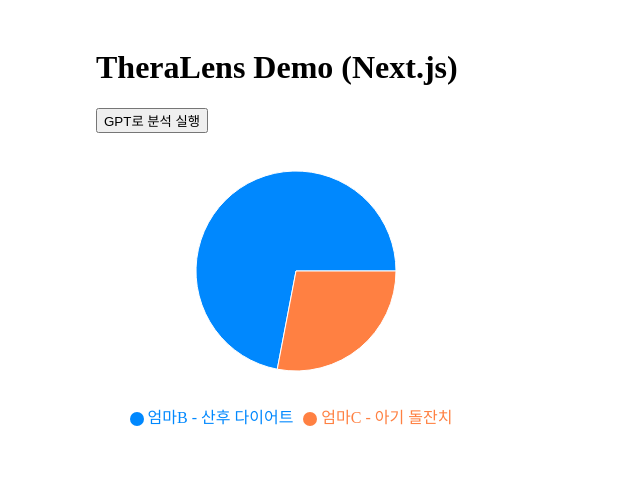
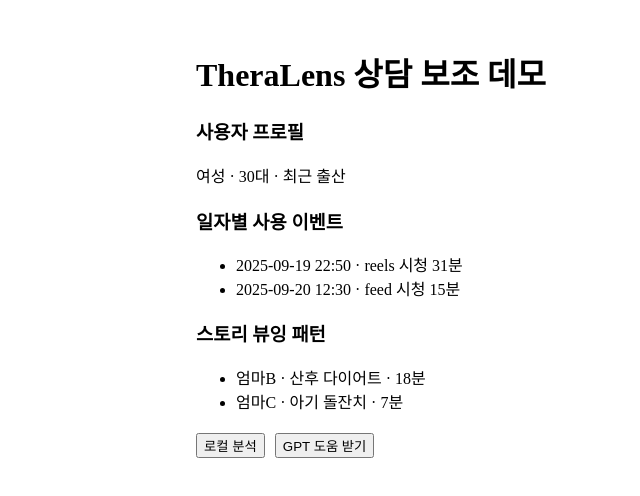
Before and after one commit to hyepark/therapy-app, a Next.js app: page / in a window 1280 px wide. Shown: the top 496 px of the page, without its empty margins (94-734 px from the left). Built offline with nearby package versions, Linux system fonts and the light colour scheme.

Commit message:
Update page.tsx

```diff
--- a/app/page.tsx
+++ b/app/page.tsx
@@ -1,27 +1,30 @@
 "use client";
 
 import { useState } from "react";
-import { PieChart, Pie, Cell, Tooltip, Legend } from "recharts";
 
 export default function Home() {
+  const [stories] = useState([
+    { user: "엄마B", topic: "산후 다이어트", minutes: 18 },
+    { user: "엄마C", topic: "아기 돌잔치", minutes: 7 },
+  ]);
+  const [events] = useState([
+    { ts: "2025-09-19 22:50", type: "reels", minutes: 31 },
+    { ts: "2025-09-20 12:30", type: "feed", minutes: 15 },
+  ]);
   const [result, setResult] = useState<any>(null);
   const [loading, setLoading] = useState(false);
 
-  const storyData = [
-    { name: "엄마B - 산후 다이어트", value: 18 },
-    { name: "엄마C - 아기 돌잔치", value: 7 },
-  ];
-
-  const COLORS = ["#0088FE", "#FF8042"];
-
-  const runAnalysis = async () => {
-    setLoading(true);
+  const runAnalysis = async (mode: "basic" | "gpt") => {
     try {
+      setLoading(true);
       const res = await fetch("/api/analyze", {
         method: "POST",
         headers: { "Content-Type": "application/json" },
         body: JSON.stringify({
           profile: { gender: "여성", age: 32, context: "최근 출산" },
+          stories,
+          events,
+          mode,
         }),
       });
       const data = await res.json();
@@ -34,38 +37,89 @@
   };
 
   return (
-    <div style={{ padding: 20, maxWidth: 900, margin: "0 auto" }}>
-      <h1>TheraLens Demo (Next.js)</h1>
+    <div style={{ padding: 20, maxWidth: 700, margin: "0 auto" }}>
+      <h1>TheraLens 상담 보조 데모</h1>
 
-      {/* 버튼 */}
-      <button onClick={runAnalysis} disabled={loading}>
-        {loading ? "분석 중..." : "GPT로 분석 실행"}
-      </button>
+      {/* 사용자 프로필 */}
+      <section style={{ marginBottom: 20 }}>
+        <h3>사용자 프로필</h3>
+        <p>여성 · 30대 · 최근 출산</p>
+      </section>
 
-      {/* 📊 그래프 1: 스토리별 시청 분포 */}
-      <PieChart width={400} height={300}>
-        <Pie
-          data={storyData}
-          cx="50%"
-          cy="50%"
-          labelLine={false}
-          outerRadius={100}
-          fill="#8884d8"
-          dataKey="value"
-        >
-          {storyData.map((entry, index) => (
-            <Cell key={`cell-${index}`} fill={COLORS[index % COLORS.length]} />
+      {/* 인스타그램 행동 데이터 */}
+      <section style={{ marginBottom: 20 }}>
+        <h3>일자별 사용 이벤트</h3>
+        <ul>
+          {events.map((e, i) => (
+            <li key={i}>
+              {e.ts} · {e.type} 시청 {e.minutes}분
+            </li>
           ))}
-        </Pie>
-        <Tooltip />
-        <Legend />
-      </PieChart>
+        </ul>
 
-      {/* 결과 출력 */}
+        <h3>스토리 뷰잉 패턴</h3>
+        <ul>
+          {stories.map((s, i) => (
+            <li key={i}>
+              {s.user} · {s.topic} · {s.minutes}분
+            </li>
+          ))}
+        </ul>
+      </section>
+
+      {/* 분석 버튼 */}
+      <div style={{ display: "flex", gap: 10 }}>
+        <button onClick={() => runAnalysis("basic")} disabled={loading}>
+          {loading ? "분석 중..." : "로컬 분석"}
+        </button>
+        <button onClick={() => runAnalysis("gpt")} disabled={loading}>
+          {loading ? "추론 중..." : "GPT 도움 받기"}
+        </button>
+      </div>
+
+      {/* 결과 카드 UI */}
       {result && (
-        <pre style={{ background: "#f7f7f7", padding: 12 }}>
-          {JSON.stringify(result, null, 2)}
-        </pre>
+        <section style={{ marginTop: 20 }}>
+          <h3>분석 결과</h3>
+          {result.error && (
+            <div
+              style={{
+                background: "#ffe6e6",
+                padding: 12,
+                borderRadius: 8,
+                marginBottom: 10,
+              }}
+            >
+              ❌ 오류: {result.error}
+            </div>
+          )}
+          {result.summary && (
+            <div
+              style={{
+                background: "#e6f7ff",
+                padding: 12,
+                borderRadius: 8,
+                marginBottom: 10,
+              }}
+            >
+              <strong>요약</strong>
+              <p>{result.summary}</p>
+              <p>인사이트: {result.insight}</p>
+            </div>
+          )}
+          {result.gptResult && (
+            <div
+              style={{
+                background: "#f6ffed",
+                padding: 12,
+                borderRadius: 8,
+              }}
+            >
+              <strong>GPT 분석</strong>
+              <p style={{ whiteSpace: "pre-line" }}>{result.gptResult}</p>
+            </div>
+          )}
+        </section>
       )}
     </div>
   );
```
